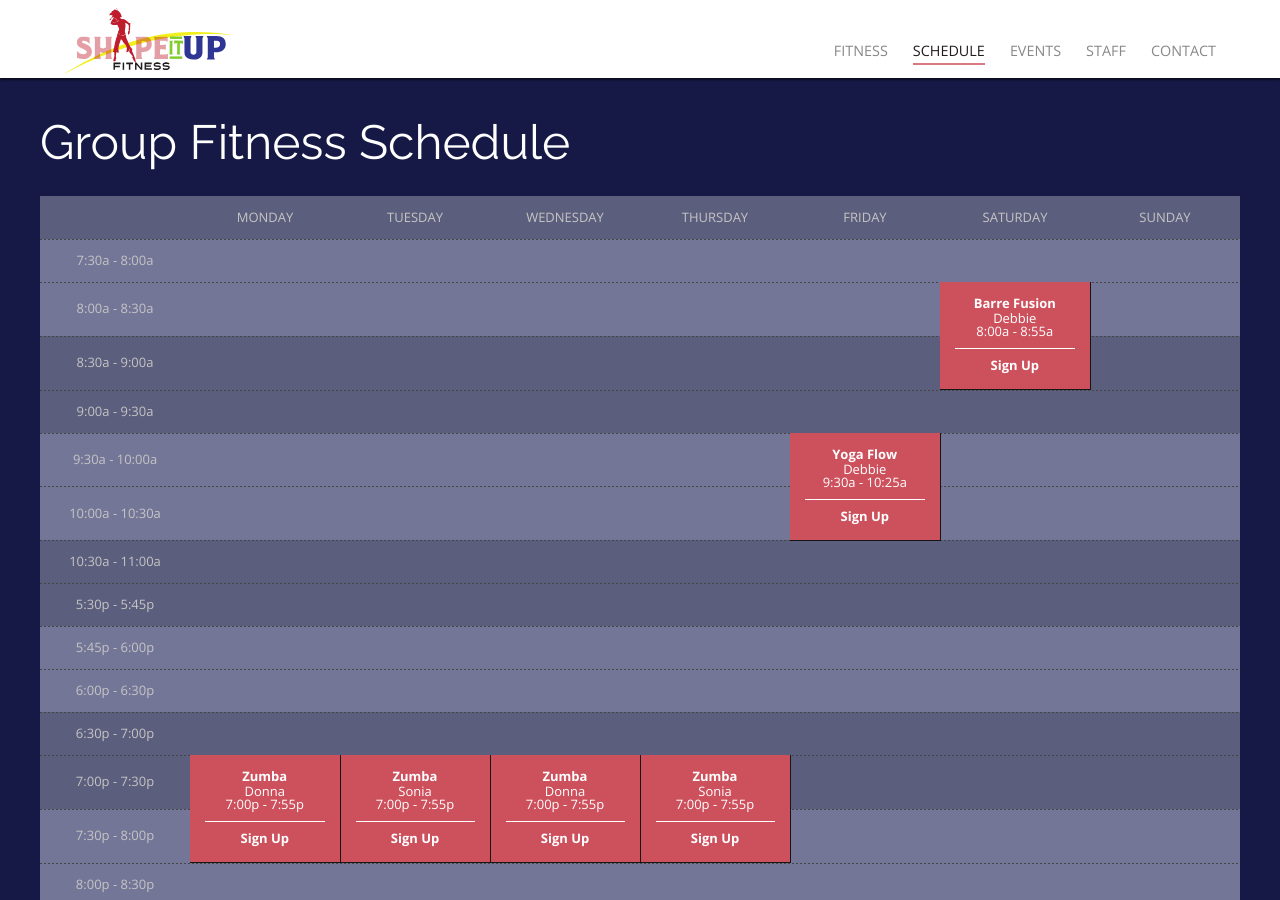
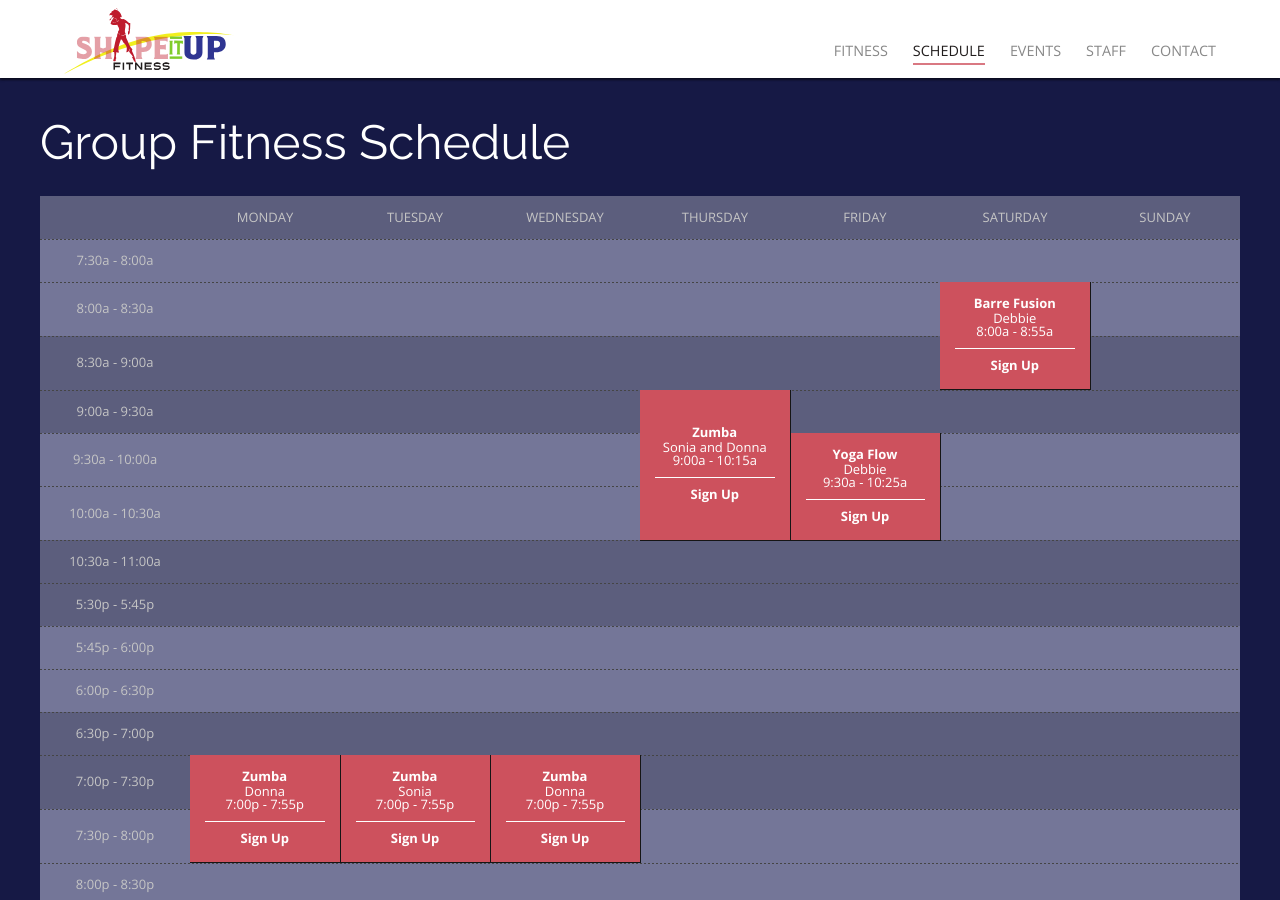
Before and after one commit to rwstone/shapeitup, a Jekyll site: the page built from schedule/index.md, in a window 1280 px wide and 900 px high. Built offline with Jekyll 4.4.1, drawn with Linux system fonts in a browser that asks for light colours; some web fonts are replaced.

Commit message:
Updated Index

```diff
--- a/schedule/index.md
+++ b/schedule/index.md
@@ -22,11 +22,11 @@ sessions:
   end_time: 7:55p
   length: 2
 - class: Zumba
-  instructor: Sonia
+  instructor: Sonia and Donna
   day: Thursday
-  start_time: 7:00p
-  end_time: 7:55p
-  length: 2
+  start_time: 9:00a
+  end_time: 10:15a
+  length: 3
 - class: Yoga Flow
   instructor: Debbie
   day: Friday
```
